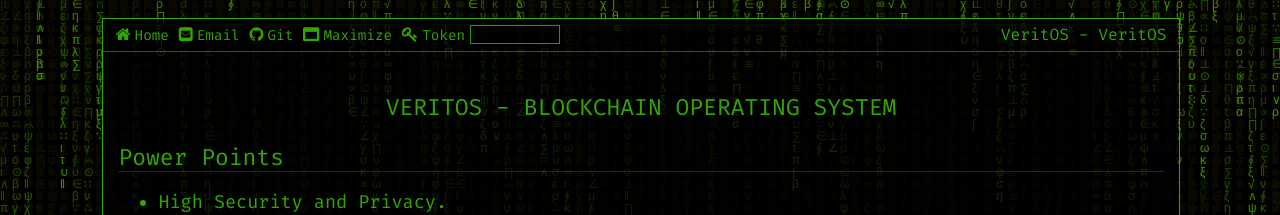
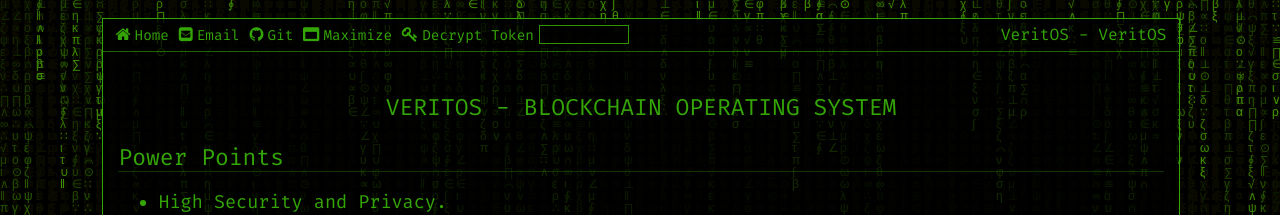
Before and after one commit to TheVeritOS/VeritOS.org, a Jekyll site: the page built from pages/index.md, in a window 1280 px wide. Shown: the top 215 px of the page. Built offline with Jekyll 4.4.1, drawn with Linux system fonts in a browser that asks for light colours; formulas are drawn with MathJax 3.

Commit message:
fix encrypt

```diff
--- a/_includes/header.html
+++ b/_includes/header.html
@@ -49,7 +49,7 @@
                     <a class="header_btn" id="acs_btn" onclick="apply_token()">
                         <i class="fa fa-key">
                             {% if page.btn_text != false %}
-                                <p class="btn_text">Token</p>
+                                <p class="btn_text">Decrypt Token</p>
                             {% endif %}
                         </i>
                     </a>
```
Also changed, not shown: other parts of _includes/header.html (+1 -1 lines).
